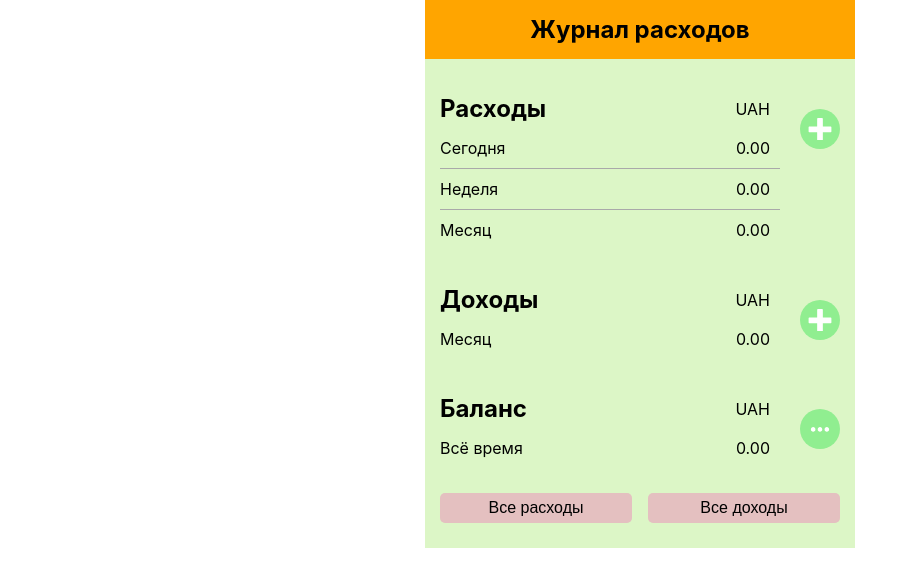
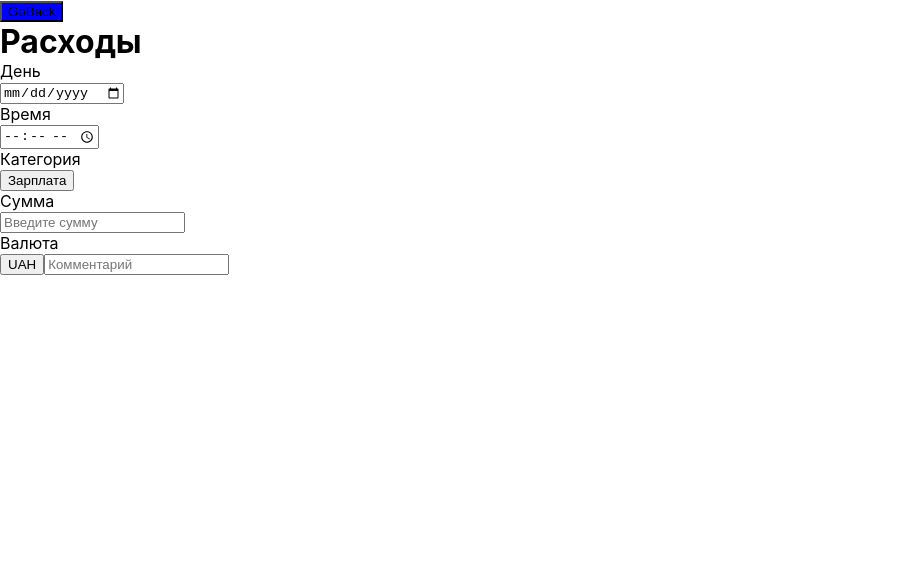
Before and after one commit to z9877969/bc11, a React (Create React App) app: page / in a window 1280 px wide. Both pictures are taken after a click on the button 820 px from the left and 129 px from the top of the page. Shown: the top 586 px of the page, without its empty margins (0-918 px from the left). Built offline with nearby package versions, Linux system fonts and the light colour scheme.

Commit message:
adds open transactionPage

```diff
--- a/package.json
+++ b/package.json
@@ -6,6 +6,7 @@
     "@testing-library/jest-dom": "^5.14.1",
     "@testing-library/react": "^11.2.7",
     "@testing-library/user-event": "^12.8.3",
+    "prop-types": "^15.7.2",
     "react": "^17.0.2",
     "react-dom": "^17.0.2",
     "react-scripts": "4.0.3",
--- a/src/components/App/App.jsx
+++ b/src/components/App/App.jsx
@@ -1,14 +1,40 @@
+import { Component } from "react";
 import MainPage from "../_pages/MainPage/MainPage";
-import TransactionPage from '../_pages/TransactionPage/TransactionPage'
+import TransactionPage from "../_pages/TransactionPage/TransactionPage";
 import "./App.css";
 
-const App = () => {
-  return (
-    <>
-      <MainPage />
-      {/* <TransactionPage/> */}
-    </>
-  );
-};
+class App extends Component {
+  state = {
+    activePage: "", // costs || incomes || balance
+  };
+
+  handleTogglePage = (activePageProp = "") => {
+    this.setState({ activePage: activePageProp });
+  };
+
+  render() {
+    const { activePage } = this.state;
+    switch (activePage) {
+      case "costs":
+        return (
+          <TransactionPage
+            handleGoBack={this.handleTogglePage}
+            transType={"costs"}
+          />
+        );
+      case "incomes":
+        return (
+          <TransactionPage
+            handleGoBack={this.handleTogglePage}
+            transType={"incomes"}
+          />
+        );
+      case "balance":
+        return <h1>Balance</h1>;
+      default:
+        return <MainPage handleOpenPageFromApp={this.handleTogglePage} />;
+    }
+  }
+}
 
 export default App;
--- /dev/null
+++ b/src/components/CategoriesList/CategoriesList.jsx
@@ -0,0 +1,5 @@
+const CategoriesList = () => {
+  return <h1>CategoriesList</h1>;
+};
+
+export default CategoriesList;
--- a/src/components/MainInfo/MainInfo.jsx
+++ b/src/components/MainInfo/MainInfo.jsx
@@ -1,7 +1,14 @@
+import PropTypes from "prop-types";
 import sprite from "../../assets/icons/sprite.svg";
 import s from "./MainInfo.module.css";
 
-const MainInfo = ({ title, btnIcon, options }) => {
+const MainInfo = ({
+  title,
+  btnIcon,
+  options,
+  handleOpenPageFromMain,
+  activePage,
+}) => {
   return (
     <section className={s.section}>
       <div className={s.mainWrapper}>
@@ -18,7 +25,13 @@ const MainInfo = ({ title, btnIcon, options }) => {
           ))}
         </ul>
       </div>
-      <button className={s.btn} type="button">
+      <button
+        className={s.btn}
+        type="button"
+        onClick={() => {
+          handleOpenPageFromMain(activePage);
+        }}
+      >
         <svg>
           <use href={sprite + "#" + btnIcon}></use>
         </svg>
@@ -27,4 +40,11 @@ const MainInfo = ({ title, btnIcon, options }) => {
   );
 };
 
+MainInfo.propTypes = {
+  title: PropTypes.string.isRequired,
+  btnIcon: PropTypes.string.isRequired,
+  options: PropTypes.arrayOf(PropTypes.objectOf(PropTypes.string)).isRequired,
+  handleOpenPage: PropTypes.func.isRequired,
+};
+
 export default MainInfo;
--- a/src/components/_pages/MainPage/MainPage.jsx
+++ b/src/components/_pages/MainPage/MainPage.jsx
@@ -7,15 +7,29 @@ import {
   mainInfoBalance,
 } from "../../../assets/options/mainInfoOpts.json";
 
-const MainPage = () => {
+const MainPage = ({ handleOpenPageFromApp }) => {
   return (
     <MainSection title="Журнал расходов">
-      <MainInfo btnIcon="icon-plus" options={mainInfoCosts} title="Расходы" />
-      <MainInfo btnIcon="icon-plus" options={mainInfoIncomes} title="Доходы" />
+      <MainInfo
+        handleOpenPageFromMain={handleOpenPageFromApp}
+        btnIcon="icon-plus"
+        options={mainInfoCosts}
+        title="Расходы"
+        activePage="costs"
+      />
+      <MainInfo
+        btnIcon="icon-plus"
+        options={mainInfoIncomes}
+        title="Доходы"
+        activePage="incomes"
+        handleOpenPageFromMain={handleOpenPageFromApp}
+      />
       <MainInfo
         btnIcon="icon-navigation-more"
         options={mainInfoBalance}
         title="Баланс"
+        activePage="balance"
+        handleOpenPageFromMain={handleOpenPageFromApp}
       />
       <StatisticsBtns />
     </MainSection>
--- a/src/components/_pages/TransactionPage/TransactionPage.jsx
+++ b/src/components/_pages/TransactionPage/TransactionPage.jsx
@@ -1,21 +1,56 @@
-import GoBackHeader from '../../_shared/GoBackHeader/GoBackHeader'
-import LabelInput from '../../_shared/LabelInput/LabelInput'
+import { Component } from "react";
+import CategoriesList from "../../CategoriesList/CategoriesList";
+import GoBackHeader from "../../_shared/GoBackHeader/GoBackHeader";
+import LabelInput from "../../_shared/LabelInput/LabelInput";
+// { transType, handleGoBack }
+class TransactionPage extends Component {
+  state = {
+    isCatList: false,
+  };
 
-const TransactionPage = () => {
+  toggleCatList = () => {
+    this.setState({ isCatList: !this.state.isCatList });
+  };
+
+  render() {
+    const { isCatList } = this.state;
+    const { transType, handleGoBack } = this.props;
     return (
       <>
-    <GoBackHeader title={"Доходы"}/>
+        <GoBackHeader
+          handleGoBack={!isCatList ? handleGoBack : this.toggleCatList}
+          title={transType === "incomes" ? "Доходы" : "Расходы"}
+        />
+        {!isCatList ? (
           <form>
             <LabelInput title={"День"} name={"day"} type={"date"} />
             <LabelInput title={"Время"} name={"time"} type={"time"} />
-        <LabelInput title={"Категория"} name={"category"} type={"button"} defaultValue={"Зарплата"} />
-        <LabelInput title={"Сумма"} name={"sum"} placeholder={"Введите сумму"}/>
-        <LabelInput title={"Валюта"} name={"currency"} type={"button"} defaultValue={"UAH"}/>
-        <LabelInput name={"comment"} placeholder={"Комментарий"}/>
-
+            <LabelInput
+              title={"Категория"}
+              name={"category"}
+              type={"button"}
+              defaultValue={"Зарплата"}
+              cbOnClick={this.toggleCatList}
+            />
+            <LabelInput
+              title={"Сумма"}
+              name={"sum"}
+              placeholder={"Введите сумму"}
+            />
+            <LabelInput
+              title={"Валюта"}
+              name={"currency"}
+              type={"button"}
+              defaultValue={"UAH"}
+            />
+            <LabelInput name={"comment"} placeholder={"Комментарий"} />
           </form>
+        ) : (
+          <CategoriesList />
+        )}
       </>
-  )
+    );
+  }
 }
 
 export default TransactionPage;
--- a/src/components/_shared/Button/Button.jsx
+++ b/src/components/_shared/Button/Button.jsx
@@ -5,11 +5,13 @@ const Button = ({
   iconId,
   name,
   className,
+  cbOnClick
 }) => (
   <button
     className={`button ${className && className}`}
     name={name}
     type={type}
+    onClick={cbOnClick}
   >
     {title ? (
       title
--- a/src/components/_shared/GoBackHeader/GoBackHeader.jsx
+++ b/src/components/_shared/GoBackHeader/GoBackHeader.jsx
@@ -1,12 +1,13 @@
-import Button from '../Button/Button';
+import Button from "../Button/Button";
 
-const GoBackHeader = ({title}) => {
+const GoBackHeader = ({ title, handleGoBack }) => {
+  const cbOnClick = (e) => handleGoBack();
   return (
     <header>
-      <Button title={"GoBack"}/>
+      <Button title={"GoBack"} cbOnClick={cbOnClick} />
       <h1>{title}</h1>
     </header>
-  )
-}
+  );
+};
 
 export default GoBackHeader;
--- a/src/components/_shared/LabelInput/LabelInput.jsx
+++ b/src/components/_shared/LabelInput/LabelInput.jsx
@@ -1,16 +1,23 @@
-const LabelInput = ({type = "text", title, placeholder, name, defaultValue}) => {
+const LabelInput = ({
+  type = "text",
+  title,
+  placeholder,
+  name,
+  defaultValue,
+  cbOnClick,
+}) => {
   return (
     <label>
-      {title &&
-        <p>
-          {title}
-        </p> }
-      <input name={name} type={type} placeholder={placeholder} value={defaultValue}/>
-
+      {title && <p>{title}</p>}
+      <input
+        name={name}
+        type={type}
+        placeholder={placeholder}
+        value={defaultValue}
+        onClick={cbOnClick}
+      />
     </label>
-
-
-  )
-}
+  );
+};
 
 export default LabelInput;
```
Lines whose indentation alone changed are shown as unchanged.
